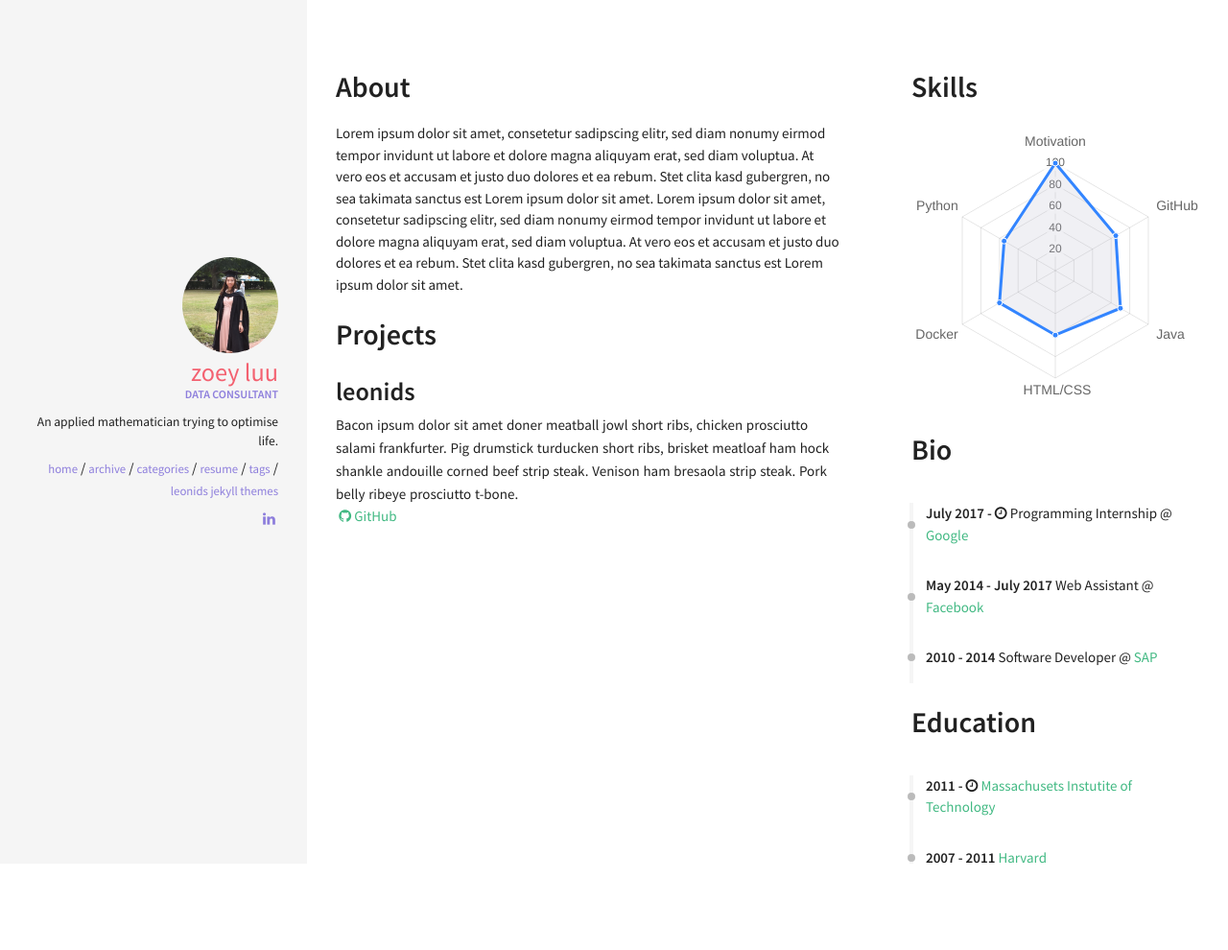
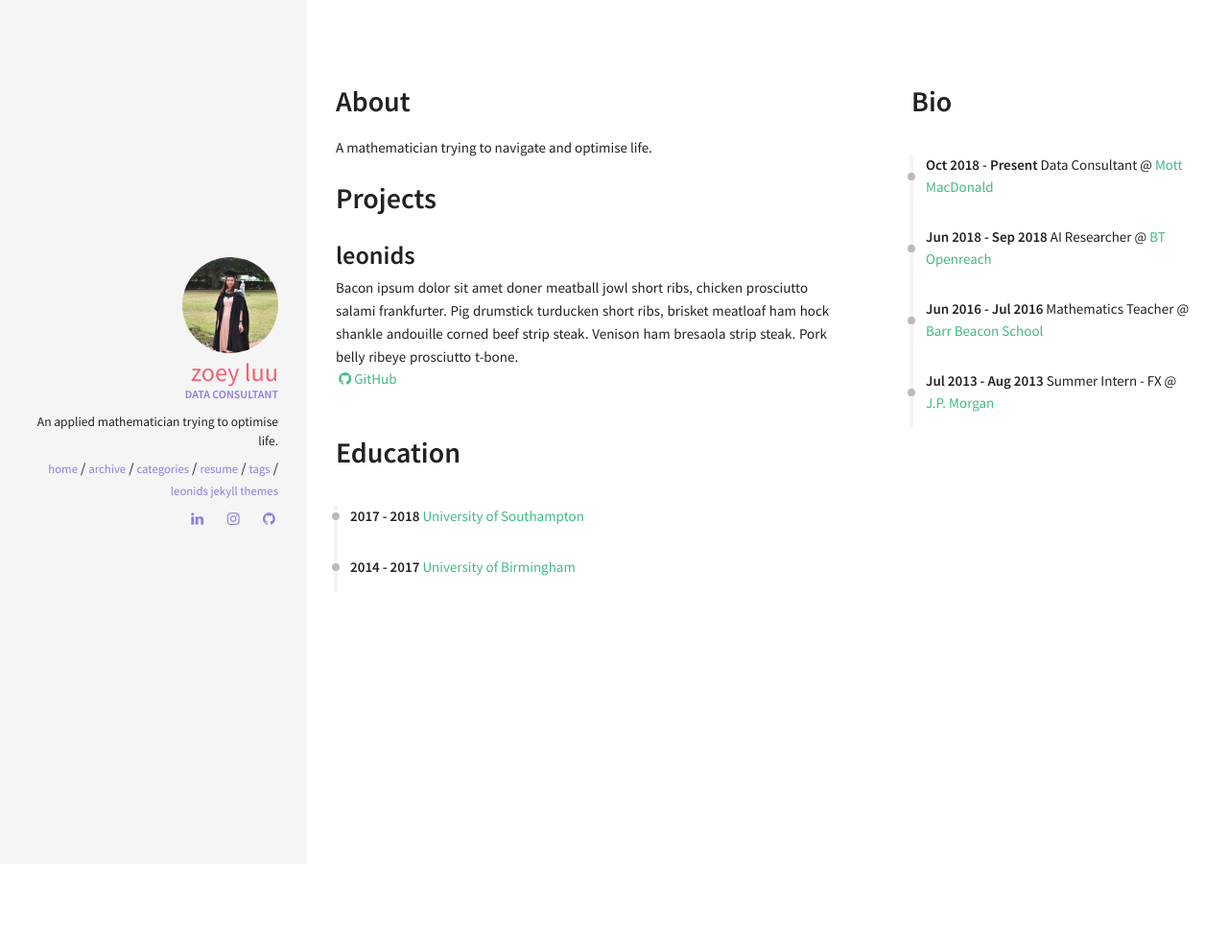
Before and after one commit to zoluu/zoluu.github.io, a Jekyll site: the page built from resume.html, in a window 1280 px wide. Shown: the whole page at 96% size. Built offline with Jekyll 4.4.1, drawn with Linux system fonts in a browser that asks for light colours; nearby versions of some CDN libraries; before the commit the page ends 900 px from its top, so only the background shows below that.

Commit message:
Update 2020-Dec-30

```diff
--- a/_config.yml
+++ b/_config.yml
@@ -48,13 +48,13 @@ owner:
     ad-client:
     ad-slot:
   bing-verify:
-  github: #username
+  github: zoluu
   gitlab: #username
   stackoverflow: #123456/username   from a "http://stackoverflow.com/users/123456/username" link
   linkedin: zoey-luu-9b069a144
   skype: #username
   xing: #username
-  instagram: #username
+  instagram: how2robabank
   lastfm: #username
   tumblr: #username
   pinterest: #username
--- a/_data/index/careers.yml
+++ b/_data/index/careers.yml
@@ -1,16 +1,21 @@
 # careers section data
 # if you don't have language feature(language.yml is empty), ignore "i18n" items
-- name: Google
-  link: http://www.google.com/
-  date: July 2017 - <i class="fa fa-clock-o" aria-hidden="true" title="Until Now"></i>
-  job: Programming Internship
+- name: Mott MacDonald
+  link: https://www.mottmac.com/
+  date: Oct 2018 - Present # <i class="fa fa-clock-o" aria-hidden="true" title="Until Now"></i>
+  job: Data Consultant
 
-- name: Facebook
-  link: http://www.facebook.com/
-  date: May 2014 - July 2017
-  job: Web Assistant
+- name: BT Openreach
+  link: https://www.openreach.com/
+  date: Jun 2018 - Sep 2018
+  job: AI Researcher
 
-- name: SAP
-  link: https://www.sap.com/
-  date: 2010 - 2014
-  job: Software Developer
+- name: Barr Beacon School
+  link:
+  date: Jun 2016 - Jul 2016
+  job: Mathematics Teacher
+
+- name: J.P. Morgan
+  link: https://www.jpmorgan.com/GB/en/about-us
+  date: Jul 2013 - Aug 2013
+  job: Summer Intern - FX
--- a/_data/index/education.yml
+++ b/_data/index/education.yml
@@ -1,8 +1,9 @@
-- name: Massachusets Instutite of Technology
-  link: http://web.mit.edu/
-  date: 2011 - <i class="fa fa-clock-o" aria-hidden="true" title="Until Now"></i>
-  descr: <br> (expected graduation in 2019)
+- name: University of Southampton
+  link: https://www.southampton.ac.uk/
+  date: 2017 - 2018 # <i class="fa fa-clock-o" aria-hidden="true" title="Until Now"></i>
+  descr: MSc Operational Research and Finance # <br> (expected graduation in 2019)
 
-- name: Harvard
-  link: http://www.harvard.edu/
-  date: 2007 - 2011
+- name: University of Birmingham
+  link: https://www.birmingham.ac.uk/index.aspx
+  date: 2014 - 2017
+  descr: BSc Mathematics
--- a/_includes/sections/about.html
+++ b/_includes/sections/about.html
@@ -1,5 +1,5 @@
 <h1><span data-i18n="skills.my_skills">About</span></h1>
 
 <div>
-    Lorem ipsum dolor sit amet, consetetur sadipscing elitr, sed diam nonumy eirmod tempor invidunt ut labore et dolore magna aliquyam erat, sed diam voluptua. At vero eos et accusam et justo duo dolores et ea rebum. Stet clita kasd gubergren, no sea takimata sanctus est Lorem ipsum dolor sit amet. Lorem ipsum dolor sit amet, consetetur sadipscing elitr, sed diam nonumy eirmod tempor invidunt ut labore et dolore magna aliquyam erat, sed diam voluptua. At vero eos et accusam et justo duo dolores et ea rebum. Stet clita kasd gubergren, no sea takimata sanctus est Lorem ipsum dolor sit amet.
+    A mathematician trying to navigate and optimise life.
 </div>
--- a/_layouts/resume.html
+++ b/_layouts/resume.html
@@ -17,10 +17,10 @@ layout: default
     </div>
 
     <div class="col l4 offset-l1">
-        <div class="row">
+        <!-- <div class="row">
             {% include sections/skills.html %}
         </div>
-        <div class="row">
+        <div class="row"> -->
             {% include sections/career.html %}
         </div>
         <div class="row">
```
